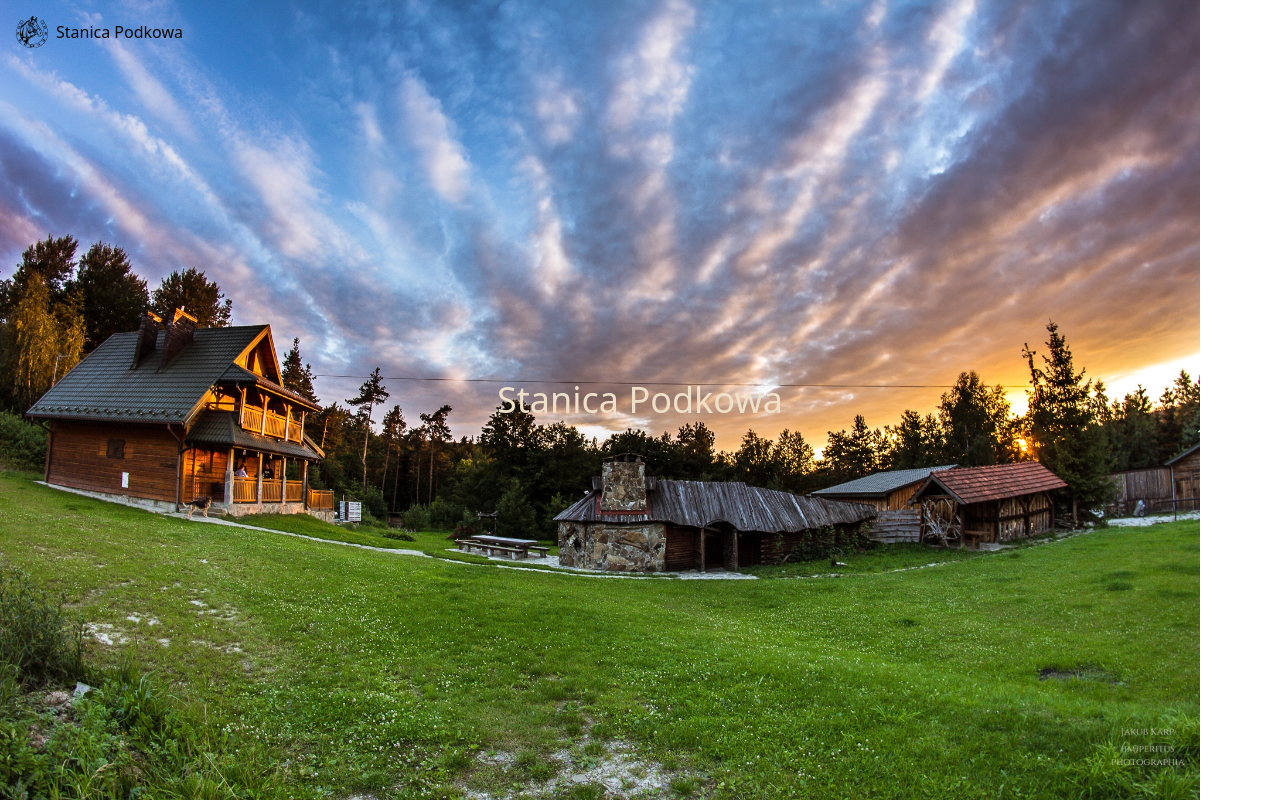
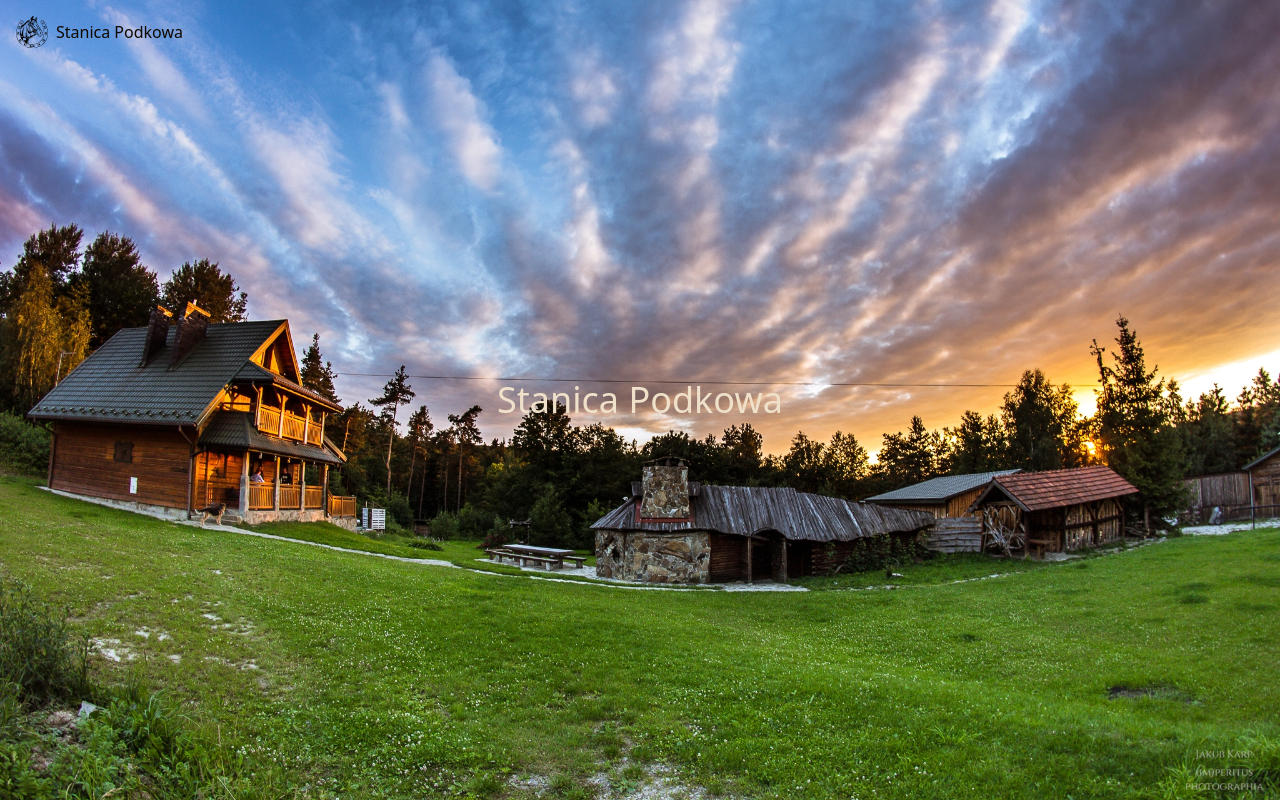
Before and after one commit to fn-jakubkarp/stanica-podkowa, a React (Vite) app: page / in a window 1280 px wide. Shown: the top 802 px of the page. Built offline with nearby package versions, Linux system fonts and the light colour scheme.

Commit message:
feat: WORKING HERO ANIMATION (slighly off but still) | and framer motion removal

```diff
--- a/package.json
+++ b/package.json
@@ -13,7 +13,6 @@
     "@react-spring/web": "^9.7.3",
     "@vercel/analytics": "^1.2.2",
     "@vercel/speed-insights": "^1.0.10",
-    "framer-motion": "^11.1.9",
     "react": "^18.2.0",
     "react-dom": "^18.2.0",
     "react-icons": "^5.2.1"
--- a/src/components/sections/AnimatedImage/AnimatedImage.tsx
+++ b/src/components/sections/AnimatedImage/AnimatedImage.tsx
@@ -1,25 +1,48 @@
 import background from "../../../assets/background.webp";
-import { animated } from "@react-spring/web";
+import { animated, useScroll, useSpring } from "@react-spring/web";
 
 interface AnimatedImageProps {}
 
 const AnimatedImage: React.FC<AnimatedImageProps> = ({}) => {
+  const { scrollYProgress } = useScroll();
+
+  const imageClip = useSpring({
+    clipPath: scrollYProgress.to(
+      [0, 0.2],
+      ["inset(0% 0% 0% 0%)", "inset(25% 0% 25% 0%)"],
+    ),
+  });
+
+  const imageTransform = useSpring({
+    transform: scrollYProgress.to(
+      [0, 0.4], // Adjust range to start after clipPath
+      ["translateX(0%)", "translateX(50%)"],
+    ),
+  });
+
+  const sectionCrop = useSpring({
+    height: scrollYProgress.to([0, 0.2], ["100vh", "10vh"]),
+  });
+
   return (
-    <>
+    <animated.div
+      className="relative w-screen overflow-hidden"
+      style={sectionCrop}
+    >
       <animated.section
         id="hero"
-        className="flex flex-col min-h-screen h-[100dvh] justify-center w-screen overflow-x-hidden overflow-y-hidden"
+        className="flex flex-col min-h-screen h-screen justify-center w-screen overflow-hidden top-0"
       >
         <animated.img
           src={background}
-          className="absolute top-0 left-0 h-screen object-cover object-left"
+          style={{ ...imageClip, ...imageTransform }}
+          className="absolute top-0 left-0 h-full w-full object-cover"
         />
         <animated.h1 className="text-4xl z-10 text-background text-center">
           Stanica Podkowa
         </animated.h1>
       </animated.section>
-    </>
+    </animated.div>
   );
 };
-
 export default AnimatedImage;
```
Also changed, not shown: 1 other file (tests, documents, lock files or other folders).
